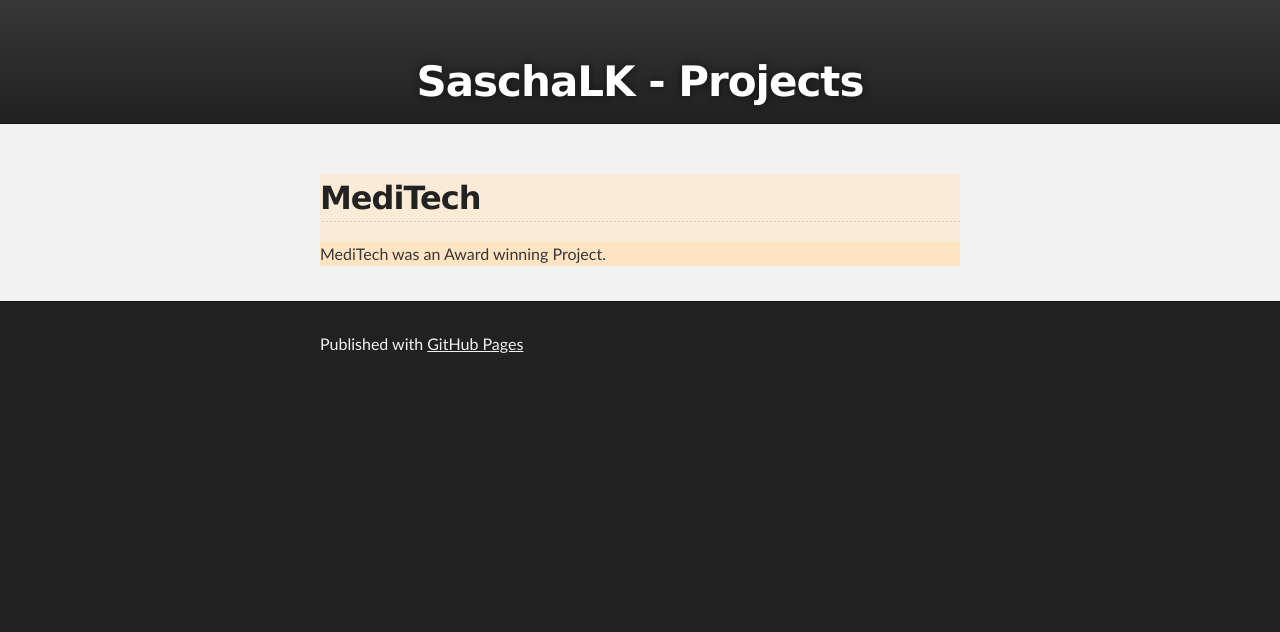
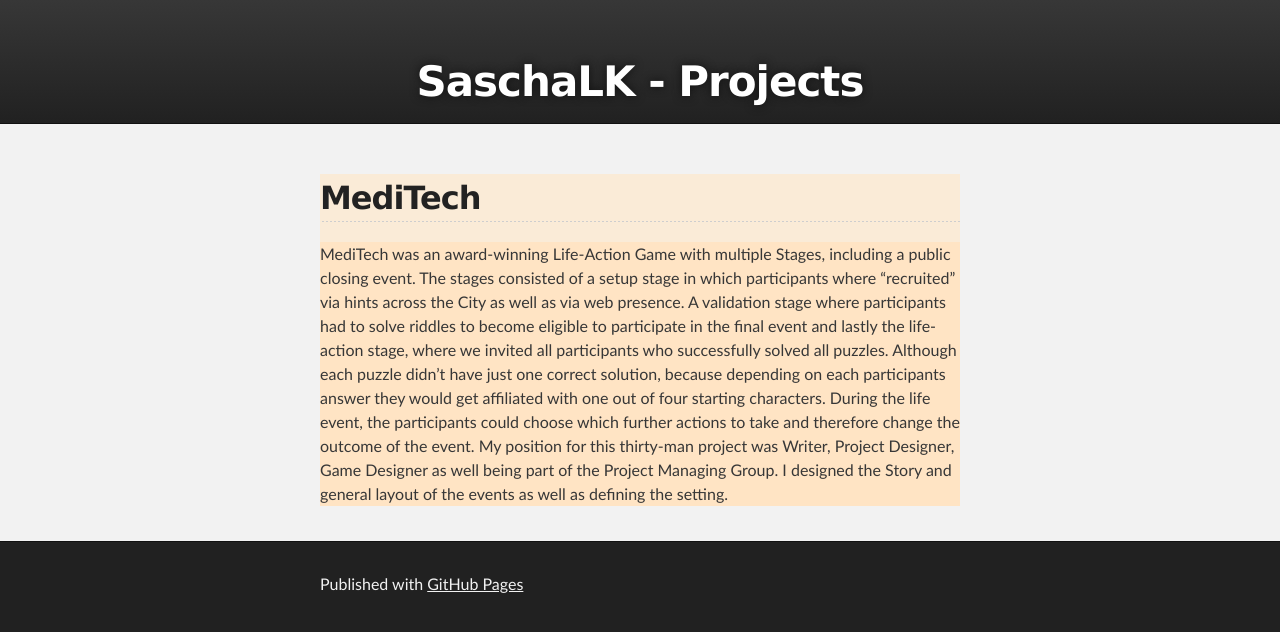
Before and after one commit to SaschaLK/SaschaLK.github.io, a Jekyll site: the page built from index.md, in a window 1280 px wide. Shown: the top 632 px of the page. Built offline with Jekyll 4.4.1, drawn with Linux system fonts in a browser that asks for light colours; our own code applies the rules of GitHub Pages for plain Markdown files; the repository's description, which GitHub fills in, is left out.

Commit message:
test MediTech text

```diff
--- a/index.md
+++ b/index.md
@@ -3,7 +3,14 @@
         <div id="projects_content">
             <h2>MediTech</h2>
             <p id="mediTechContent">
-                MediTech was an Award winning Project.
+MediTech was an award-winning Life-Action Game with multiple Stages, including a public closing event.
+The stages consisted of a setup stage in which participants where “recruited” via hints across the City as well as via web presence.
+A validation stage where participants had to solve riddles to become eligible to participate in the final event and lastly the life-action stage, where we invited all participants who successfully solved all puzzles.
+Although each puzzle didn’t have just one correct solution, because depending on each participants answer they would get affiliated with one out of four starting characters.
+During the life event, the participants could choose which further actions to take and therefore change the outcome of the event.
+
+My position for this thirty-man project was Writer, Project Designer, Game Designer as well being part of the Project Managing Group. I designed the Story and general layout of the events as well as defining the setting.
+
             </p>
         </div>
     </body>
```
